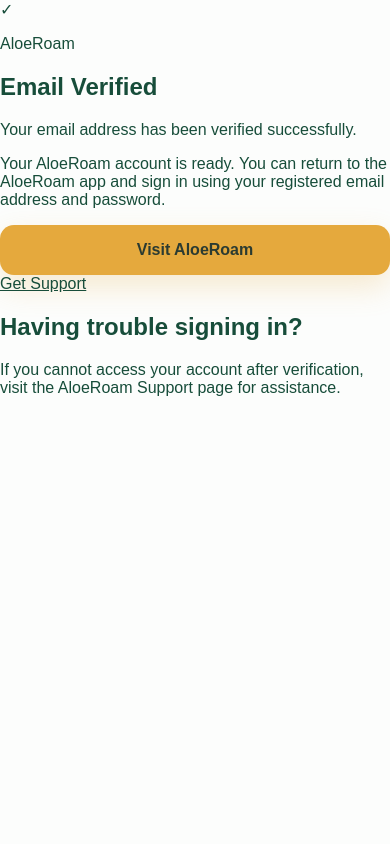
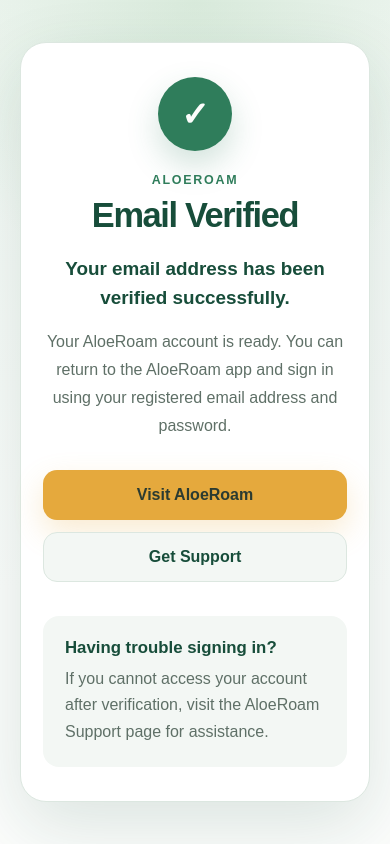
Before and after one commit to cardodev601-commits/AloeRoam, a Next.js app: page /email-verified in a window 390 px wide. Built offline with nearby package versions, Linux system fonts and the light colour scheme.

Commit message:
Add styles for legal and status pages
Added styles for legal and status pages, including layout and typography adjustments.

```diff
--- a/src/app/globals.css
+++ b/src/app/globals.css
@@ -313,3 +313,248 @@
     transition-duration: 0.01ms !important;
   }
 }
+
+/* Shared legal pages */
+.legalPage {
+  min-height: 100vh;
+  padding: 64px 0 88px;
+  background: linear-gradient(180deg, #f4f8f5 0%, var(--cloud-white) 240px);
+}
+
+.legalContainer {
+  width: min(820px, calc(100% - 40px));
+  margin: 0 auto;
+}
+
+.legalBackLink {
+  display: inline-block;
+  margin-bottom: 32px;
+  color: var(--aloe-green);
+  font-weight: 800;
+  text-decoration: none;
+}
+
+.legalBackLink:hover,
+.legalInlineLink:hover {
+  text-decoration: underline;
+}
+
+.legalHeader {
+  margin-bottom: 42px;
+  padding: 34px;
+  border: 1px solid var(--border);
+  border-radius: 24px;
+  background: var(--surface);
+  box-shadow: var(--shadow);
+}
+
+.legalEyebrow {
+  margin: 0 0 10px;
+  color: var(--aloe-green);
+  font-size: 0.78rem;
+  font-weight: 900;
+  letter-spacing: 0.14em;
+  text-transform: uppercase;
+}
+
+.legalHeader h1 {
+  margin: 0;
+  color: var(--aloe-deep);
+  font-size: clamp(2.3rem, 7vw, 4rem);
+  line-height: 1.05;
+  letter-spacing: -0.045em;
+}
+
+.legalUpdated {
+  margin: 14px 0 0;
+  color: var(--text-muted);
+}
+
+.legalSection {
+  margin-top: 22px;
+  padding: 30px 32px;
+  border: 1px solid var(--border);
+  border-radius: 20px;
+  background: var(--surface);
+}
+
+.legalSection h2 {
+  margin: 0 0 14px;
+  color: var(--aloe-deep);
+  font-size: 1.45rem;
+  line-height: 1.25;
+}
+
+.legalSection h3 {
+  margin: 25px 0 8px;
+  color: var(--aloe-green);
+  font-size: 1.08rem;
+}
+
+.legalSection p,
+.legalSection li {
+  color: var(--text-muted);
+  font-size: 1rem;
+  line-height: 1.75;
+}
+
+.legalSection p {
+  margin: 10px 0;
+}
+
+.legalSection ul {
+  margin: 12px 0 6px;
+  padding-left: 24px;
+}
+
+.legalSection li + li {
+  margin-top: 7px;
+}
+
+.legalInlineLink {
+  color: var(--aloe-green);
+  font-weight: 800;
+  text-decoration: none;
+}
+
+/* Authentication and account status pages */
+.statusPage {
+  display: grid;
+  min-height: 100vh;
+  place-items: center;
+  padding: 42px 20px;
+  background:
+    radial-gradient(circle at 50% 0%, rgba(119, 183, 125, 0.2), transparent 34%),
+    linear-gradient(180deg, #f1f7f3 0%, var(--cloud-white) 70%);
+}
+
+.statusCard {
+  width: min(620px, 100%);
+  padding: 46px;
+  border: 1px solid var(--border);
+  border-radius: 26px;
+  background: var(--surface);
+  box-shadow: 0 24px 70px rgba(23, 77, 58, 0.14);
+  text-align: center;
+}
+
+.statusIcon {
+  display: grid;
+  width: 74px;
+  height: 74px;
+  place-items: center;
+  margin: 0 auto 22px;
+  border-radius: 50%;
+  background: var(--aloe-green);
+  color: var(--cloud-white);
+  font-size: 2.1rem;
+  font-weight: 900;
+  box-shadow: 0 14px 32px rgba(47, 125, 91, 0.22);
+}
+
+.statusCard h1 {
+  margin: 0;
+  color: var(--aloe-deep);
+  font-size: clamp(2.15rem, 7vw, 3.3rem);
+  line-height: 1.08;
+  letter-spacing: -0.04em;
+}
+
+.statusLead {
+  margin: 20px auto 0;
+  color: var(--aloe-deep);
+  font-size: 1.18rem;
+  font-weight: 700;
+  line-height: 1.55;
+}
+
+.statusText {
+  max-width: 500px;
+  margin: 15px auto 0;
+  color: var(--text-muted);
+  line-height: 1.75;
+}
+
+.statusActions {
+  display: flex;
+  justify-content: center;
+  gap: 12px;
+  margin-top: 30px;
+}
+
+.statusSecondaryButton {
+  display: inline-flex;
+  min-height: 50px;
+  align-items: center;
+  justify-content: center;
+  padding: 0 22px;
+  border: 1px solid var(--border);
+  border-radius: 14px;
+  background: var(--surface-soft);
+  color: var(--aloe-deep);
+  font-weight: 800;
+  text-decoration: none;
+  transition: transform 160ms ease, border-color 160ms ease;
+}
+
+.statusSecondaryButton:hover {
+  transform: translateY(-2px);
+  border-color: var(--young-aloe);
+}
+
+.statusHelp {
+  margin-top: 34px;
+  padding: 22px;
+  border-radius: 16px;
+  background: var(--surface-soft);
+  text-align: left;
+}
+
+.statusHelp h2 {
+  margin: 0 0 8px;
+  color: var(--aloe-deep);
+  font-size: 1.05rem;
+}
+
+.statusHelp p,
+.statusFootnote {
+  color: var(--text-muted);
+  line-height: 1.65;
+}
+
+.statusHelp p {
+  margin: 0;
+}
+
+.statusFootnote {
+  margin: 22px 0 0;
+  font-size: 0.88rem;
+}
+
+@media (max-width: 620px) {
+  .legalPage {
+    padding: 32px 0 60px;
+  }
+
+  .legalContainer {
+    width: min(100% - 28px, 820px);
+  }
+
+  .legalHeader,
+  .legalSection {
+    padding: 24px 20px;
+  }
+
+  .statusCard {
+    padding: 34px 22px;
+  }
+
+  .statusActions {
+    flex-direction: column;
+  }
+
+  .statusActions .primaryButton,
+  .statusSecondaryButton {
+    width: 100%;
+  }
+}
```
